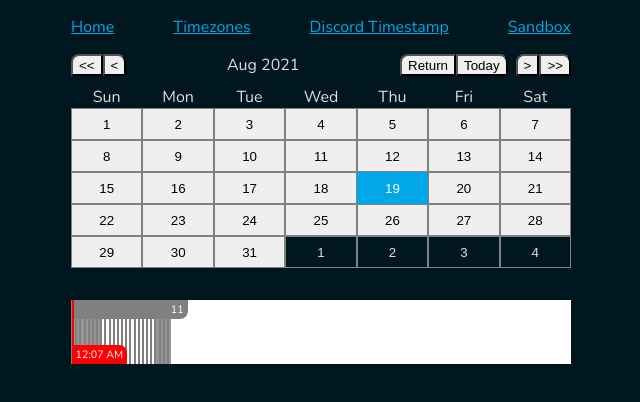
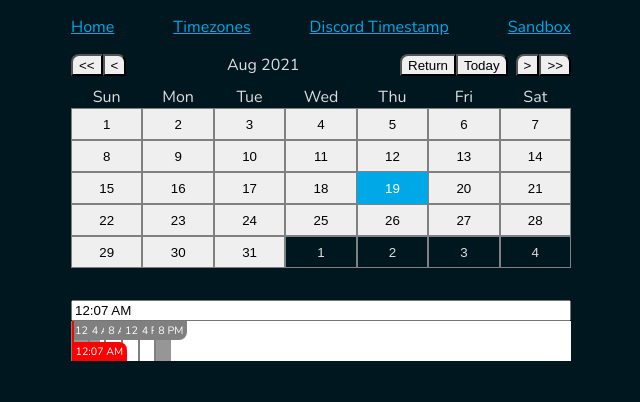
Before and after one commit to malooski/streamer-tools, a React (Create React App) app: page /#/sandbox in a window 1280 px wide. Shown: the top 402 px of the page, without its empty margins (319-959 px from the left). Built offline with nearby package versions, Linux system fonts and the light colour scheme.

Commit message:
Update timezones

```diff
--- a/package.json
+++ b/package.json
@@ -12,6 +12,7 @@
         "@types/react-dom": "^17.0.0",
         "cross-env": "^7.0.3",
         "date-fns": "^2.23.0",
+        "date-fns-tz": "^1.1.6",
         "lodash": "^4.17.21",
         "react": "^17.0.2",
         "react-dom": "^17.0.2",
--- a/src/components/CopyButton.tsx
+++ b/src/components/CopyButton.tsx
@@ -24,6 +24,7 @@ const ReadOnlyInput = styled.input`
     border: 1px solid grey;
     border-radius: 8px 0px 0px 8px;
     padding-left: 8px;
+    color: darkgrey;
 `;
 
 export default function CopyButton(props: CopyButtonProps) {
--- /dev/null
+++ b/src/components/MaybeLink.tsx
@@ -0,0 +1,17 @@
+export interface MaybeLinkProps {
+    text: string;
+    href?: string;
+}
+
+export function MaybeLink(props: MaybeLinkProps) {
+    const { text, href } = props;
+    if (href == null) {
+        return <span>{text}</span>;
+    } else {
+        return (
+            <a href={href} target="_blank" rel="noreferrer">
+                {text}
+            </a>
+        );
+    }
+}
--- /dev/null
+++ b/src/components/TimeInput.tsx
@@ -0,0 +1,142 @@
+import { format, isValid, parse, addMinutes, subMinutes } from "date-fns";
+import { format as formatTz, zonedTimeToUtc } from "date-fns-tz";
+import { utcToZonedTime } from "date-fns-tz/esm";
+import React, { useEffect, useMemo, useState } from "react";
+
+export interface TimeInputProps {
+    value?: Date;
+    disabled?: boolean;
+
+    min?: Date;
+    max?: Date;
+
+    timezone?: string;
+
+    coerce?(value: Date): void;
+    onValueChange?(value: Date): void;
+}
+
+const FORMAT_STYLE = "hh:mm a";
+
+export default function TimeInput(props: TimeInputProps): JSX.Element {
+    const { value, onValueChange, disabled, timezone } = props;
+    const myValue = useMemo(() => value ?? new Date(), [value]);
+    const tzValue = useMemo(() => toTimezoned(myValue, timezone), [myValue, timezone]);
+
+    const [raw, setRaw] = useState(() => {
+        if (value == null) return "";
+        return format(tzValue, FORMAT_STYLE);
+    });
+
+    useEffect(() => {
+        setRaw(format(tzValue, FORMAT_STYLE));
+    }, [myValue]);
+
+    const placeholder = format(toTimezoned(new Date(), timezone), FORMAT_STYLE);
+
+    return (
+        <input
+            placeholder={placeholder}
+            type="datetime"
+            value={raw}
+            disabled={disabled}
+            onChange={onInputChange}
+            onBlur={onInputBlur}
+            onKeyDown={onInputKeyDown}
+        ></input>
+    );
+
+    function onInputChange(e: React.FormEvent<HTMLInputElement>) {
+        if (disabled) return;
+
+        const newRaw = e.currentTarget.value;
+        setRaw(newRaw);
+    }
+
+    function onInputBlur() {
+        if (disabled) return;
+        submit();
+    }
+
+    function onInputKeyDown(e: React.KeyboardEvent<HTMLInputElement>) {
+        if (disabled) return;
+
+        if (e.key === "Enter") {
+            submit();
+            return;
+        }
+
+        if (e.key === "Escape") {
+            cancel();
+            return;
+        }
+
+        let incScale = 1;
+        if (e.ctrlKey && e.shiftKey) {
+            incScale = 60;
+        } else if (e.ctrlKey || e.shiftKey) {
+            incScale = 10;
+        }
+
+        if (e.key === "ArrowUp") {
+            const newValue = addMinutes(myValue, incScale);
+            onValueChange?.(newValue);
+            return;
+        }
+
+        if (e.key === "ArrowDown") {
+            const newValue = subMinutes(myValue, incScale);
+            onValueChange?.(newValue);
+            return;
+        }
+    }
+
+    function cancel() {
+        setRaw(format(tzValue, FORMAT_STYLE));
+    }
+
+    function submit() {
+        const newValue = parseTime(raw, tzValue);
+        if (newValue == null) return;
+        const newTzValue = fromTimezoned(newValue, timezone);
+        onValueChange?.(newTzValue);
+    }
+}
+
+function parseTime(raw: string, refDate: Date): Date | null {
+    // 12:42 pm, "12 pm", "13"
+    const formats = [
+        "h:m a", // 12:42 pm
+        "h:ma", // 12:42pm
+
+        "H:m", // 13:42
+
+        "h a", // 12 pm
+        "ha", // 12pm
+
+        "H", // 13
+    ];
+
+    for (const format of formats) {
+        try {
+            const parsedDate = parse(raw, format, refDate);
+            if (isValid(parsedDate)) {
+                return parsedDate;
+            }
+        } catch (e) {
+            continue;
+        }
+    }
+
+    return null;
+}
+
+function toTimezoned(date: Date, timezone?: string | null | undefined): Date {
+    if (timezone == null) return date;
+    return utcToZonedTime(date, timezone);
+}
+
+function fromTimezoned(date: Date, timezone?: string | null | undefined): Date {
+    if (timezone == null) return date;
+    return zonedTimeToUtc(date, timezone);
+}
--- a/src/components/TimeSlider.tsx
+++ b/src/components/TimeSlider.tsx
@@ -5,14 +5,16 @@ import styled from "styled-components";
 import { mapValue } from "../util";
 
 export interface TimeSliderProps {
-    value: Date;
+    value?: Date;
+    disabled?: boolean;
+    coerce?(date: Date): Date;
     onValueChange?(date: Date): void;
 }
 
 const RootDiv = styled.div`
     position: relative;
 
-    height: 4em;
+    height: 2.5em;
 
     background-color: white;
 
@@ -83,8 +85,11 @@ const NIGHT_START_HOUR = 8 + 12;
 const NIGHT_END_HOUR = 24;
 
 export default function TimeSlider(props: TimeSliderProps) {
+    const { coerce, value, disabled } = props;
+    const myValue = value ?? new Date();
+
     const rootRef = React.useRef<HTMLDivElement>();
-    const [hoverPct, setHoverPct] = React.useState<number | null>();
+    const [rawHoverPct, setRawHoverPct] = React.useState<number | null>();
 
     const rootWidth =
         mapValue(rootRef.current, r => {
@@ -92,22 +97,32 @@ export default function TimeSlider(props: TimeSliderProps) {
             return bbox.width;
         }) ?? 100;
 
-    const dayStart = startOfDay(props.value);
-    const dayEnd = endOfDay(props.value);
+    const dayStart = React.useMemo(() => startOfDay(myValue), [myValue]);
+    const dayEnd = React.useMemo(() => endOfDay(myValue), [myValue]);
 
-    const tickDates = eachHourOfInterval({
-        start: dayStart,
-        end: dayEnd,
-    });
+    const tickDates = React.useMemo(
+        () =>
+            eachHourOfInterval(
+                {
+                    start: dayStart,
+                    end: dayEnd,
+                },
+                { step: 4 }
+            ),
+        [dayStart, dayEnd]
+    );
 
+    let hoverDate = addSeconds(dayStart, 24 * 60 * 60 * (rawHoverPct ?? 0));
+    if (coerce) hoverDate = coerce(hoverDate);
+    const hoverPct =
+        (hoverDate.valueOf() - dayStart.valueOf()) / (dayEnd.valueOf() - dayStart.valueOf());
     const hoverOffset = rootWidth * (hoverPct ?? 0);
-    const hoverDate = addSeconds(dayStart, 24 * 60 * 60 * (hoverPct ?? 0));
     const hoverText = format(hoverDate, "p");
 
     const valuePct =
-        (props.value.valueOf() - dayStart.valueOf()) / (dayEnd.valueOf() - dayStart.valueOf());
+        (myValue.valueOf() - dayStart.valueOf()) / (dayEnd.valueOf() - dayStart.valueOf());
     const valueOffset = valuePct * rootWidth;
-    const valueText = format(props.value, "p");
+    const valueText = format(myValue, "p");
 
     return (
         <RootDiv
@@ -132,10 +147,14 @@ export default function TimeSlider(props: TimeSliderProps) {
 
             {tickDates.map(d => renderTick(d))}
 
-            <ValueLine style={{ left: valueOffset }} />
-            <ValueTime style={{ left: valueOffset }}>{valueText}</ValueTime>
+            {value && (
+                <React.Fragment>
+                    <ValueLine style={{ left: valueOffset }} />
+                    <ValueTime style={{ left: valueOffset }}>{valueText}</ValueTime>
+                </React.Fragment>
+            )}
 
-            {hoverPct && (
+            {rawHoverPct && !disabled && (
                 <React.Fragment>
                     <HoverLine style={{ left: hoverOffset }} />
                     <HoverTime style={{ left: hoverOffset }}>{hoverText}</HoverTime>
@@ -145,9 +164,9 @@ export default function TimeSlider(props: TimeSliderProps) {
     );
 
     function renderTick(d: Date) {
-        const pct = getPercentOfDay(props.value, d);
+        const pct = getPercentOfDay(myValue, d);
         const offset = pct * rootWidth;
-        const text = format(d, "h");
+        const text = format(d, "h a");
 
         return (
             <React.Fragment key={d.valueOf()}>
@@ -166,19 +185,24 @@ export default function TimeSlider(props: TimeSliderProps) {
         if (!rootRefCurr) return;
 
         const bbox = rootRefCurr.getBoundingClientRect();
-        setHoverPct((e.clientX - bbox.x) / bbox.width);
+        setRawHoverPct((e.clientX - bbox.x) / bbox.width);
     }
 
     function onMouseLeave(e: React.MouseEvent) {
-        setHoverPct(null);
+        setRawHoverPct(null);
     }
 
     function onClick(e: React.MouseEvent) {
+        if (disabled) return;
+
         const rootRefCurr = rootRef.current;
         if (!rootRefCurr) return;
-        if (!hoverPct) return;
+        if (!rawHoverPct) return;
 
-        const clickedDate = dayByPercent(props.value, hoverPct);
+        let clickedDate = dayByPercent(myValue, rawHoverPct);
+        if (coerce) {
+            clickedDate = coerce(clickedDate);
+        }
 
         props.onValueChange?.(clickedDate);
     }
--- a/src/pages/SandboxPage.tsx
+++ b/src/pages/SandboxPage.tsx
@@ -1,7 +1,9 @@
 import React from "react";
 import styled from "styled-components";
 import CalendarInput from "../components/CalendarInput";
+import TimeInput from "../components/TimeInput";
 import TimeSlider from "../components/TimeSlider";
+import { roundToMinute } from "../util";
 
 const RootDiv = styled.div`
     display: flex;
@@ -17,7 +19,12 @@ export default function SandboxPage() {
     return (
         <RootDiv>
             <CalendarInput value={myDate} onValueChange={setMyDate} />
-            <TimeSlider value={myDate} onValueChange={setMyDate} />
+            <TimeInput value={myDate} onValueChange={setMyDate} />
+            <TimeSlider
+                value={myDate}
+                onValueChange={setMyDate}
+                coerce={d => roundToMinute(d, 5)}
+            />
         </RootDiv>
     );
 }
--- a/src/util.ts
+++ b/src/util.ts
@@ -1,3 +1,5 @@
+import { addHours, addMinutes, closestTo, set, setMinutes, subHours } from "date-fns";
+
 export function mapValue<T, U>(
     value: T | null | undefined,
     func: (v: T) => U
@@ -8,3 +10,31 @@ export function mapValue<T, U>(
 
     return func(value);
 }
+
+export function roundToHour(value: Date, minute: number): Date {
+    const thisHour = set(value, {
+        minutes: 0,
+        milliseconds: 0,
+        seconds: 0,
+    });
+
+    const candidates = [thisHour, addHours(thisHour, 1)];
+
+    return closestTo(value, candidates);
+}
+
+export function roundToMinute(value: Date, interval: number): Date {
+    const thisHour = set(value, {
+        minutes: 0,
+        milliseconds: 0,
+        seconds: 0,
+    });
+    const nextHour = addHours(thisHour, 1);
+    const candidates = [thisHour];
+
+    for (let d = thisHour; d <= nextHour; d = addMinutes(d, interval)) {
+        candidates.push(d);
+    }
+
+    return closestTo(value, candidates);
+}
```
Also changed, not shown: src/pages/TimezonesPage.tsx (+90 -1 lines), 1 other file (tests, documents, lock files or other folders).
